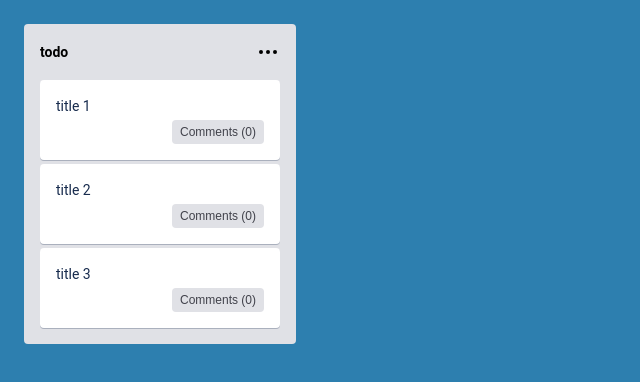
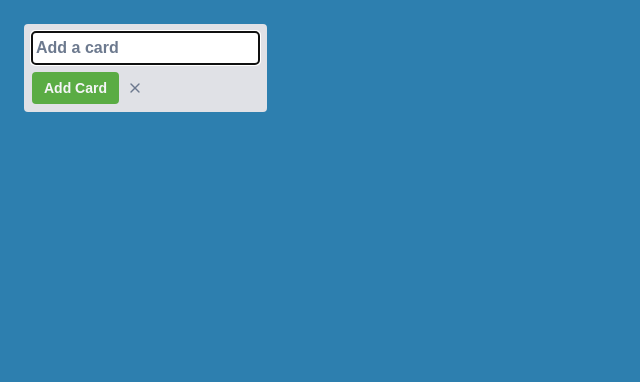
Before and after one commit to MHJ-10/board-task, a Next.js app: page / in a window 1280 px wide. Shown: the top 382 px of the page, without its empty margins (0-640 px from the left). Built offline with nearby package versions, Linux system fonts and the light colour scheme.

Commit message:
feat: build item form

```diff
--- a/app/components/features/index.ts
+++ b/app/components/features/index.ts
@@ -1,3 +1,4 @@
 export { default as TaskCard } from "./task-card";
 export { default as TaskList } from "./task-list";
 export { default as ListActions } from "./list-actions";
+export { default as ItemForm } from "./item-form";
--- /dev/null
+++ b/app/components/features/item-form.tsx
@@ -0,0 +1,45 @@
+import React, { useEffect } from "react";
+import { Input } from "../ui";
+import { XIcon } from "lucide-react";
+import { useClickOutside } from "../../hooks";
+
+interface ItemFormProps {
+  label: string;
+  buttonText: string;
+  onClose?: () => void;
+  onSumbit?: (value: string) => void;
+}
+
+const ItemForm = (props: ItemFormProps) => {
+  const { label, buttonText, onClose, onSumbit } = props;
+
+  const containerRef = React.useRef<HTMLFormElement>(null);
+  const inputRef = React.useRef<HTMLInputElement>(null);
+
+  useEffect(() => {
+    inputRef.current?.focus();
+  }, []);
+
+  useClickOutside(containerRef, () => {
+    onClose?.();
+  });
+
+  const onFormSubmit = (e: React.FormEvent) => {
+    e.preventDefault();
+    onSumbit?.(inputRef.current?.value || "");
+  };
+
+  return (
+    <form className="item-form" ref={containerRef} onSubmit={onFormSubmit}>
+      <Input ref={inputRef} placeholder={label} />
+      <div className="item-form__actions">
+        <button type="submit" className="item-form__submit">
+          {buttonText}
+        </button>
+        <XIcon className="item-form__close" onClick={onClose} />
+      </div>
+    </form>
+  );
+};
+
+export default ItemForm;
--- a/app/page.tsx
+++ b/app/page.tsx
@@ -1,9 +1,12 @@
 "use client";
 
-import { TaskList } from "./components/features";
+import { useState } from "react";
+import { ItemForm, TaskList } from "./components/features";
 import { Option, Task } from "./types";
 
 export default function Home() {
+  const [show, setShow] = useState(true);
+
   const options: Option[] = [
     {
       label: "Delete List",
@@ -30,14 +33,18 @@ export default function Home() {
 
   return (
     <div style={{ width: "fit-content" }}>
-      <TaskList
-        title="todo"
-        options={options}
-        tasks={tasks}
-        onEditTitle={(title) => {
-          console.log(title);
-        }}
-      />
+      {show ? (
+        <ItemForm
+          label="Add a card"
+          buttonText="Add Card"
+          onClose={() => {
+            setShow(false);
+          }}
+          onSumbit={(value) => {
+            console.log(value);
+          }}
+        />
+      ) : null}
     </div>
   );
 }
--- a/app/styles/abstracts/_variables.scss
+++ b/app/styles/abstracts/_variables.scss
@@ -11,6 +11,8 @@ $color-gray-500: #41424b;
 $color-gray-400: #172b4d;
 
 $color-error-100: #cf513d;
+
+$color-success-100: #5aac44;
 
 $space-xs: 4px;
 $space-sm: 8px;
--- /dev/null
+++ b/app/styles/components/_item-form.scss
@@ -0,0 +1,42 @@
+@use "../abstracts/variables" as *;
+@use "../abstracts/mixins" as *;
+
+.item-form {
+  padding: $space-sm;
+  display: flex;
+  flex-direction: column;
+  gap: $space-sm;
+  background-color: $color-gray-100;
+  border-radius: $radius-sm;
+
+  &__actions {
+    display: flex;
+    align-items: center;
+    gap: $space-sm;
+  }
+
+  &__submit {
+    padding: 0.5rem 0.75rem;
+    font-size: 0.875rem;
+    font-weight: $font-bold;
+    color: $color-secondary-200;
+    background-color: $color-success-100;
+    border: none;
+    border-radius: $radius-sm;
+    cursor: pointer;
+
+    @include bg-transition;
+
+    &:hover {
+      background-color: darken($color-success-100, 10%);
+    }
+  }
+
+  &__close {
+    width: 16px;
+    height: 16px;
+    color: $color-gray-300;
+    cursor: pointer;
+    @include bg-transition;
+  }
+}
--- a/app/styles/main.scss
+++ b/app/styles/main.scss
@@ -13,3 +13,4 @@
 @use "components/task-card";
 @use "components/list-actions";
 @use "components/task-list";
+@use "components/item-form";
```
